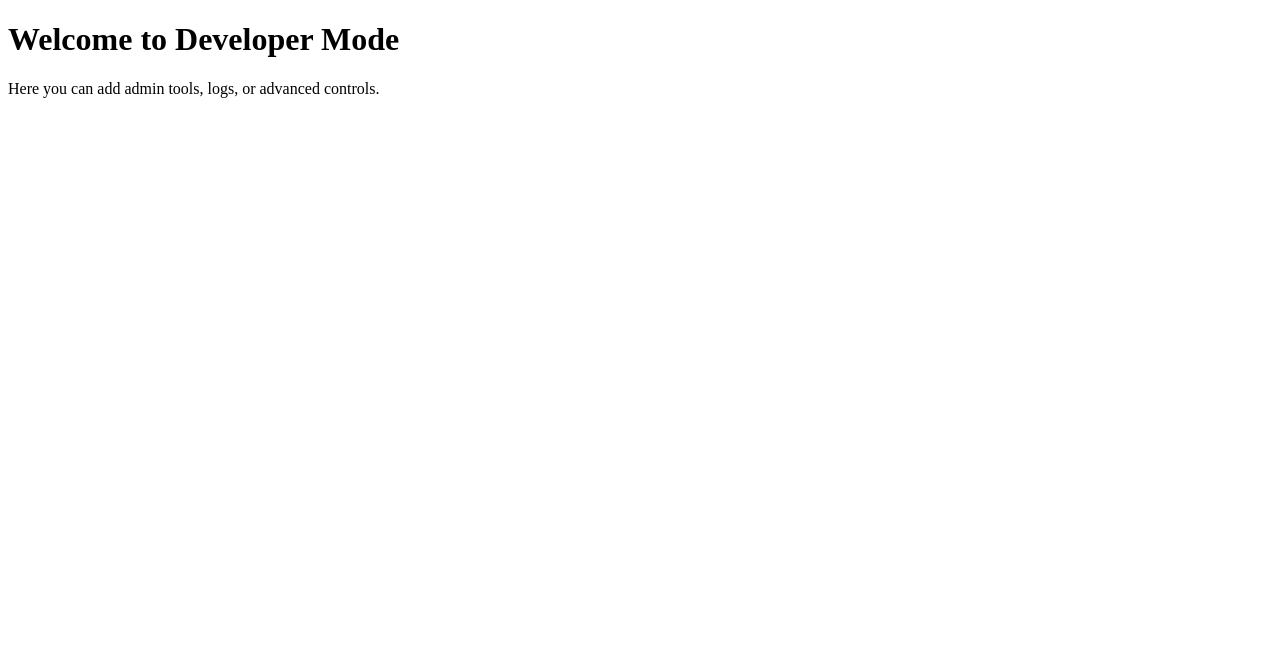
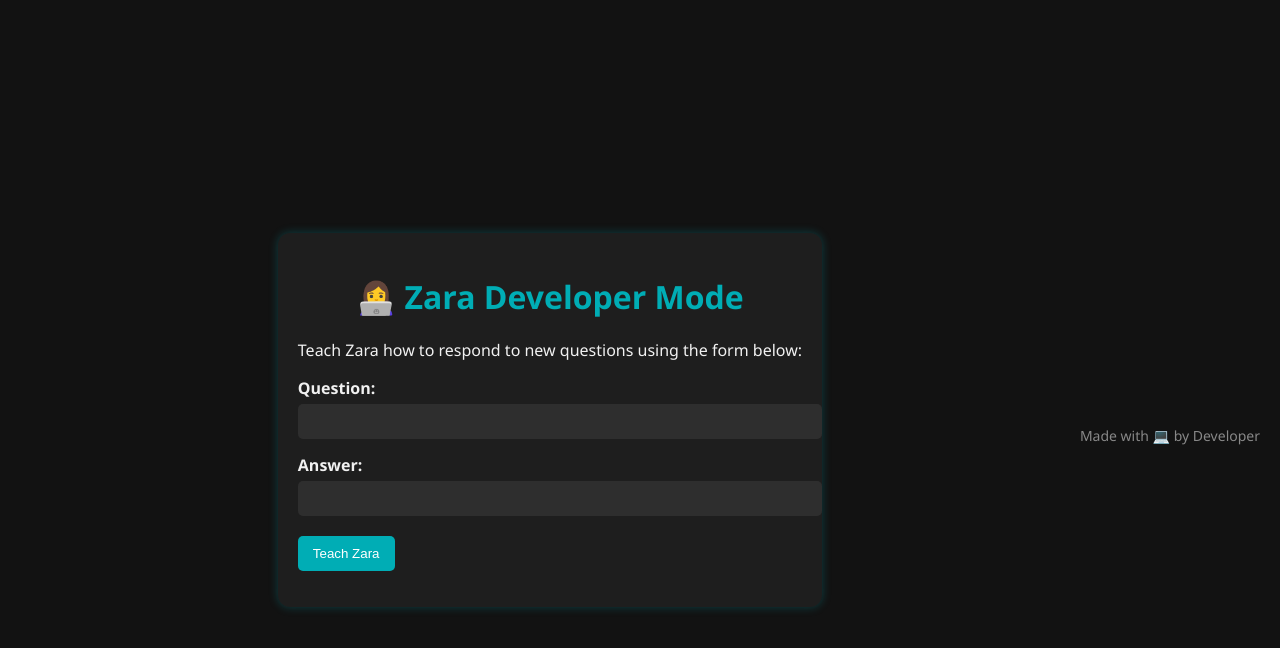
Before and after one commit to tchacker143/zara-voice-assistant, a plain HTML site: page frontend/developer.html in a window 1280 px wide. Drawn offline with Linux system fonts and the light colour scheme.

Commit message:
Upload new developer page

```diff
--- a/frontend/developer.html
+++ b/frontend/developer.html
@@ -1,11 +1,114 @@
-<!-- frontend/developer.html -->
 <!DOCTYPE html>
-<html>
+<html lang="en">
 <head>
-  <title>Developer Mode</title>
+  <meta charset="UTF-8">
+  <title>Zara Developer Panel</title>
+  <link rel="stylesheet" href="/static/styles.css">
+  <style>
+    body {
+      background-color: #121212;
+      font-family: 'Segoe UI', sans-serif;
+      color: #f1f1f1;
+      padding: 20px;
+    }
+
+    h1, h2 {
+      color: #00adb5;
+      text-align: center;
+    }
+
+    .container {
+      max-width: 600px;
+      margin: auto;
+      background: #1e1e1e;
+      padding: 20px;
+      border-radius: 12px;
+      box-shadow: 0 0 10px rgba(0,173,181,0.3);
+    }
+
+    label {
+      display: block;
+      margin-top: 15px;
+      font-weight: bold;
+    }
+
+    input[type="text"] {
+      width: 100%;
+      padding: 10px;
+      margin-top: 5px;
+      border: none;
+      border-radius: 5px;
+      background: #2e2e2e;
+      color: #fff;
+    }
+
+    button {
+      margin-top: 20px;
+      background-color: #00adb5;
+      color: white;
+      border: none;
+      padding: 10px 15px;
+      border-radius: 5px;
+      cursor: pointer;
+    }
+
+    button:hover {
+      background-color: #008f97;
+    }
+
+    #learn-response {
+      margin-top: 15px;
+      color: #88ffcc;
+      font-weight: bold;
+    }
+
+    footer {
+      text-align: center;
+      margin-top: 30px;
+      color: #888;
+      font-size: 14px;
+    }
+  </style>
 </head>
 <body>
-  <h1>Welcome to Developer Mode</h1>
-  <p>Here you can add admin tools, logs, or advanced controls.</p>
+  <div class="container">
+    <h1>👩‍💻 Zara Developer Mode</h1>
+    <p>Teach Zara how to respond to new questions using the form below:</p>
+
+    <form id="learn-form">
+      <label for="question">Question:</label>
+      <input type="text" id="question" name="question" required>
+
+      <label for="answer">Answer:</label>
+      <input type="text" id="answer" name="answer" required>
+
+      <button type="submit">Teach Zara</button>
+    </form>
+
+    <p id="learn-response"></p>
+  </div>
+
+  <footer>
+    Made with 💻 by Developer
+  </footer>
+
+  <script>
+    document.getElementById('learn-form').addEventListener('submit', async (e) => {
+      e.preventDefault();
+      const question = document.getElementById('question').value;
+      const answer = document.getElementById('answer').value;
+
+      const res = await fetch('/learn', {
+        method: 'POST',
+        headers: { 'Content-Type': 'application/json' },
+        body: JSON.stringify({ question, answer })
+      });
+
+      const data = await res.json();
+      document.getElementById('learn-response').innerText = data.message;
+      document.getElementById('question').value = '';
+      document.getElementById('answer').value = '';
+    });
+  </script>
 </body>
 </html>
```
